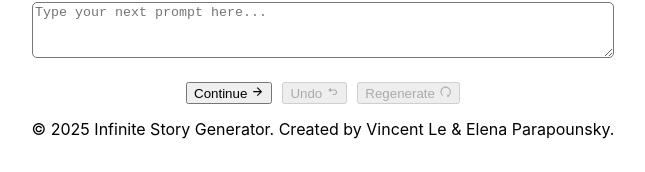
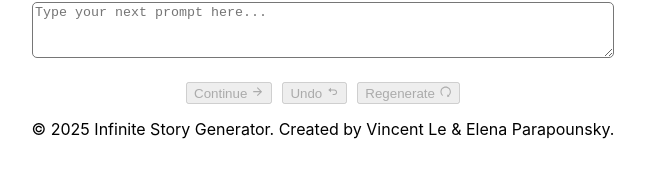
Before and after one commit to eparapounsky/infinite-story, a React (Create React App) app in the folder frontend/: page / in a window 1280 px wide. Shown: the part 145-317 px from the top of the page, without its empty margins (317-962 px from the left). Built offline with nearby package versions, Linux system fonts and the light colour scheme.

Commit message:
fix: disable Continue when prompt is empty

```diff
--- a/frontend/src/App.js
+++ b/frontend/src/App.js
@@ -192,7 +192,7 @@ function App() {
             setLastPrompt(payload);
             continueStory(payload);
           }}
-          disabled={loading}
+          disabled={loading || prompt.trim() === ""}
         >
           Continue <IoMdArrowForward />
         </button>
```
